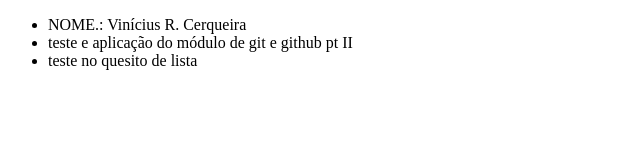
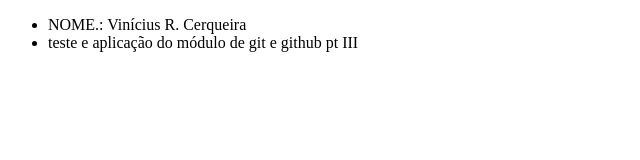
Before and after one commit to rodriguesecerqueira/compass-git, a plain HTML site: page index.html in a window 1280 px wide. Shown: the whole page, without its empty margins (0-640 px from the left). Drawn offline with Linux system fonts and the light colour scheme.

Commit message:
mudança padrão

```diff
--- a/index.html
+++ b/index.html
@@ -7,8 +7,7 @@
 <body>
     <ul>
         <li>NOME.: Vinícius R. Cerqueira</li>
-        <li>teste e aplicação do módulo de git e github pt II</li>
-        <li>teste no quesito de lista</li>
+        <li>teste e aplicação do módulo de git e github pt III</li>
     </ul>
 </body>
 </html>
```
